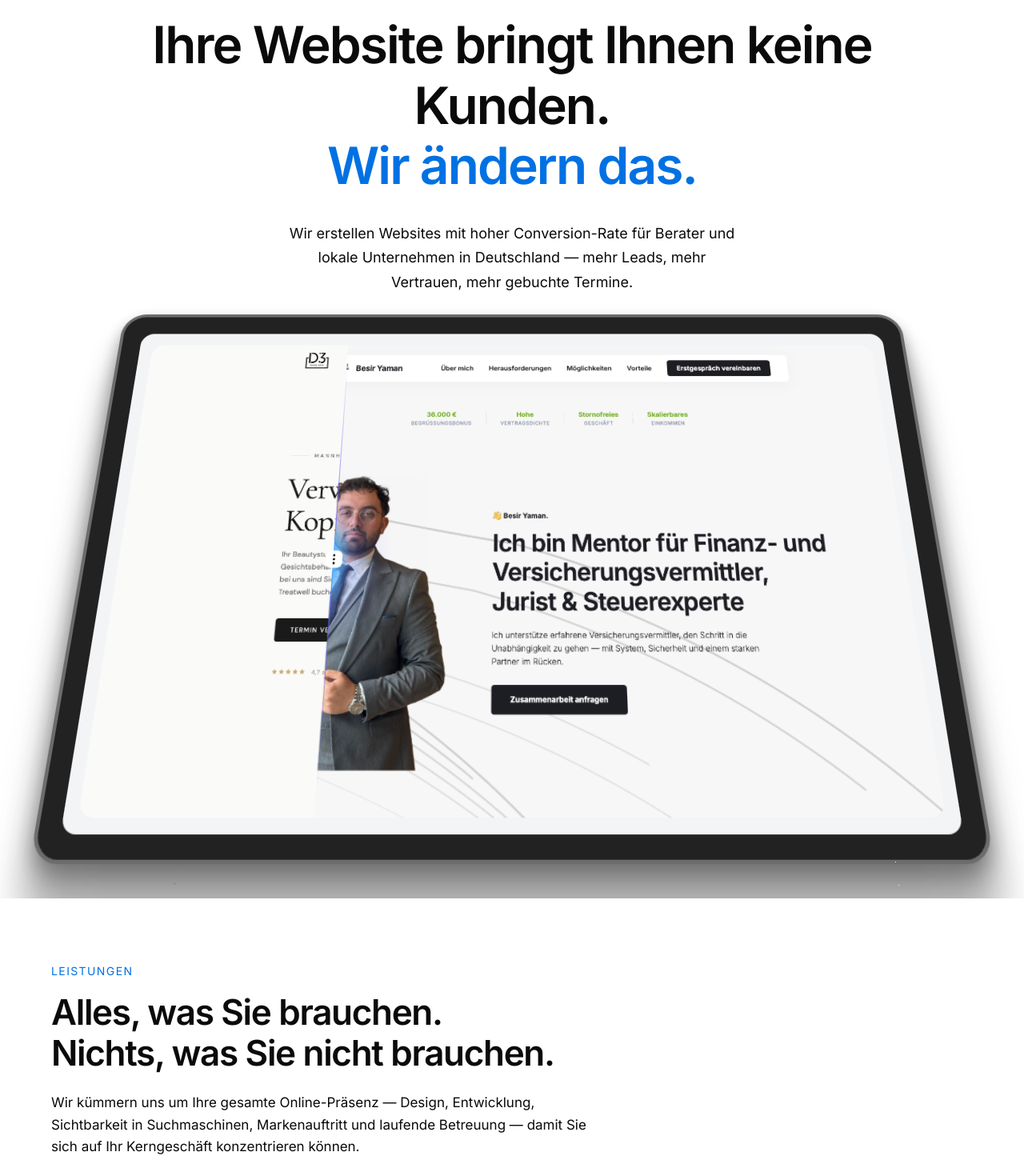
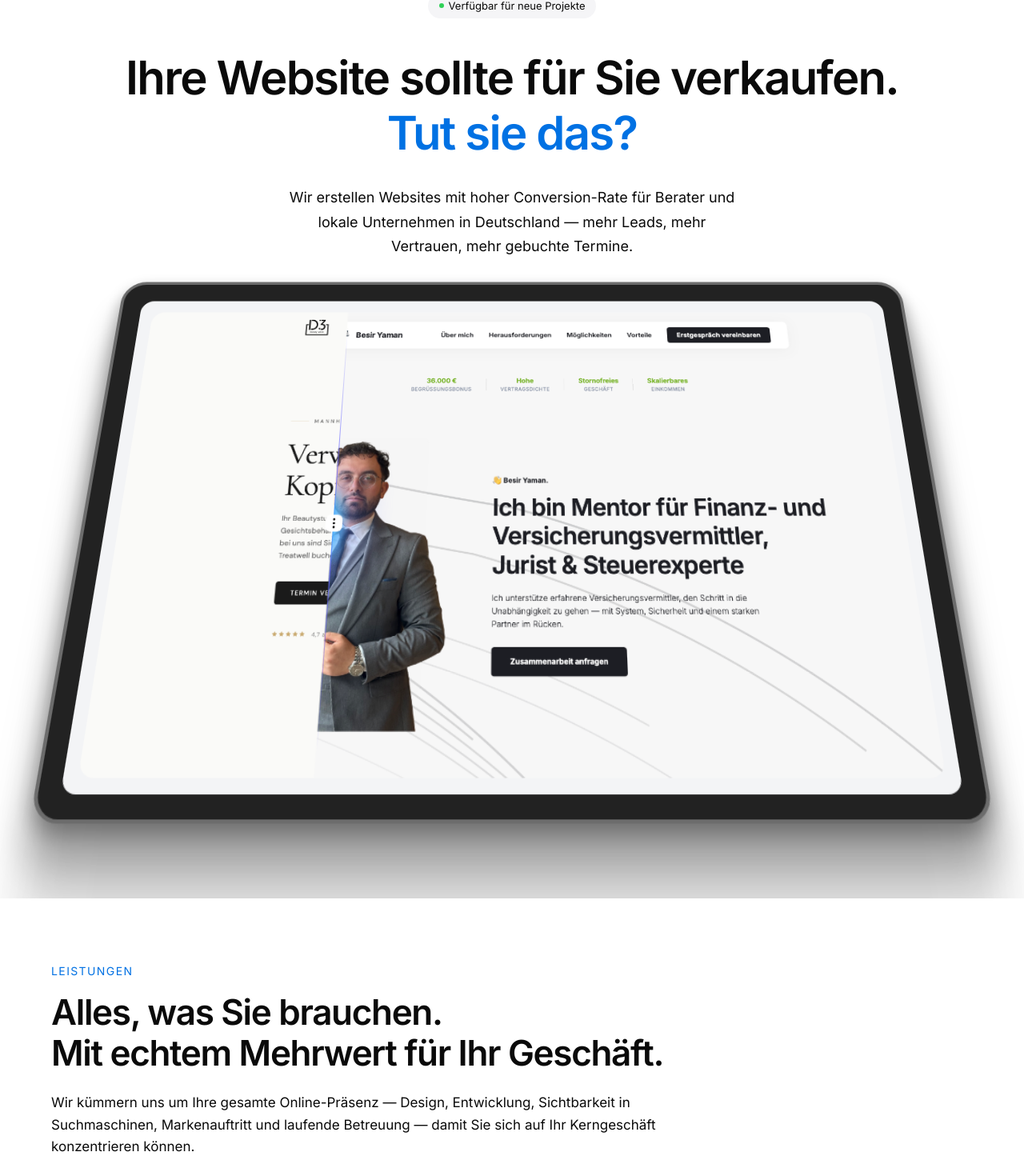
Before and after one commit to atageldiyewhalyl-web/null, a React (Vite) app: page / in a window 1280 px wide. Shown: the part 157-1627 px from the top of the page at 80% size. Built offline with nearby package versions, Linux system fonts and the light colour scheme.

Commit message:
Refine branding, translations, and contact info

```diff
--- a/src/app/components/Contact.tsx
+++ b/src/app/components/Contact.tsx
@@ -1,5 +1,5 @@
 import { useState } from "react";
-import { Send, MapPin, Loader2 } from "lucide-react";
+import { Send, MapPin, Loader2, Mail } from "lucide-react";
 import { motion } from "motion/react";
 import { projectId, publicAnonKey } from "/utils/supabase/info";
 import { useLanguage, t } from "./LanguageContext";
@@ -70,6 +70,10 @@ export function Contact() {
               <a href="https://wa.me/17736561156" target="_blank" rel="noopener noreferrer" className="flex items-center gap-3 text-[0.9375rem] text-muted-foreground hover:text-foreground transition-colors">
                 <svg viewBox="0 0 24 24" width="18" height="18" fill="currentColor"><path d="M17.472 14.382c-.297-.149-1.758-.867-2.03-.967-.273-.099-.471-.148-.67.15-.197.297-.767.966-.94 1.164-.173.199-.347.223-.644.075-.297-.15-1.255-.463-2.39-1.475-.883-.788-1.48-1.761-1.653-2.059-.173-.297-.018-.458.13-.606.134-.133.298-.347.446-.52.149-.174.198-.298.298-.497.099-.198.05-.371-.025-.52-.075-.149-.669-1.612-.916-2.207-.242-.579-.487-.5-.669-.51-.173-.008-.371-.01-.57-.01-.198 0-.52.074-.792.372-.272.297-1.04 1.016-1.04 2.479 0 1.462 1.065 2.875 1.213 3.074.149.198 2.096 3.2 5.077 4.487.709.306 1.262.489 1.694.625.712.227 1.36.195 1.871.118.571-.085 1.758-.719 2.006-1.413.248-.694.248-1.289.173-1.413-.074-.124-.272-.198-.57-.347m-5.421 7.403h-.004a9.87 9.87 0 01-5.031-1.378l-.361-.214-3.741.982.998-3.648-.235-.374a9.86 9.86 0 01-1.51-5.26c.001-5.45 4.436-9.884 9.888-9.884 2.64 0 5.122 1.03 6.988 2.898a9.825 9.825 0 012.893 6.994c-.003 5.45-4.437 9.884-9.885 9.884m8.413-18.297A11.815 11.815 0 0012.05 0C5.495 0 .16 5.335.157 11.892c0 2.096.547 4.142 1.588 5.945L.057 24l6.305-1.654a11.882 11.882 0 005.683 1.448h.005c6.554 0 11.89-5.335 11.893-11.893a11.821 11.821 0 00-3.48-8.413z"/></svg>
                 WhatsApp
+              </a>
+              <a href="mailto:Halyl@nüll.com" className="flex items-center gap-3 text-[0.9375rem] text-muted-foreground hover:text-foreground transition-colors">
+                <Mail size={18} />
+                Halyl@nüll.com
               </a>
               <div className="flex items-center gap-3 text-[0.9375rem] text-muted-foreground">
                 <MapPin size={18} />
--- a/src/app/components/ContainerScroll.tsx
+++ b/src/app/components/ContainerScroll.tsx
@@ -65,7 +65,7 @@ export const Header = ({
       style={{
         translateY: translate,
       }}
-      className="max-w-5xl mx-auto text-center relative z-0"
+      className="max-w-[1240px] mx-auto text-center relative z-0"
     >
       {titleComponent}
     </motion.div>
--- a/src/app/components/Hero.tsx
+++ b/src/app/components/Hero.tsx
@@ -31,7 +31,7 @@ export function Hero() {
             </span>
 
             <h1
-              className="text-[clamp(2.125rem,10vw,3.5rem)] md:text-[clamp(1.75rem,5.5vw,4rem)] leading-[1.2] md:leading-[1.18] tracking-[-0.02em] md:tracking-[-0.03em] mb-4 md:mb-8"
+              className="text-[clamp(2.125rem,10vw,3rem)] md:text-[clamp(1.75rem,5.5vw,3.625rem)] leading-[1.2] md:leading-[1.18] tracking-[-0.02em] md:tracking-[-0.03em] mb-4 md:mb-8"
               style={{ fontWeight: 600 }}
             >
               <span className="block md:inline">{t("hero.line1", lang)}</span>
--- a/src/app/components/LanguageContext.tsx
+++ b/src/app/components/LanguageContext.tsx
@@ -5,7 +5,7 @@ export type Language = "en" | "de" | "tr";
 const LanguageContext = createContext<{
   lang: Language;
   setLang: (lang: Language) => void;
-}>({ lang: "en", setLang: () => {} });
+}>({ lang: "en", setLang: () => { } });
 
 export function LanguageProvider({ children }: { children: ReactNode }) {
   const [lang, setLang] = useState<Language>("de");
@@ -26,12 +26,12 @@ const labels: Record<string, Record<Language, string>> = {
   "nav.pricing": { en: "Pricing", de: "Preise", tr: "Fiyatlar" },
   "nav.blog": { en: "Blog", de: "Blog", tr: "Blog" },
   "nav.contact": { en: "Contact", de: "Kontakt", tr: "İletişim" },
-  "nav.getStarted": { en: "Get Started", de: "Jetzt starten", tr: "Başlayın" },
+  "nav.getStarted": { en: "Get Started", de: "Jetzt starten", tr: "Hemen başlayın" },
 
   "hero.badge": { en: "Available for new projects", de: "Verfügbar für neue Projekte", tr: "Yeni projeler için müsait" },
-  "hero.line1": { en: "Your website isn't", de: "Ihre Website bringt", tr: "Web siteniz size" },
-  "hero.line2": { en: "bringing you clients.", de: "Ihnen keine Kunden.", tr: "müşteri kazandırmıyor." },
-  "hero.line3": { en: "We fix that.", de: "Wir ändern das.", tr: "Bunu biz çözüyoruz." },
+  "hero.line1": { en: "Your website should sell for you.", de: "Ihre Website sollte für Sie verkaufen.", tr: "Web siteniz sizin yerinize satış yapmalı." },
+  "hero.line2": { en: "", de: "", tr: "" },
+  "hero.line3": { en: "Does it?", de: "Tut sie das?", tr: "Peki gerçekten yapıyor mu?" },
   "hero.description": {
     en: "We design high-converting websites for consultants and local businesses in Germany — more leads, more trust, more booked calls.",
     de: "Wir erstellen Websites mit hoher Conversion-Rate für Berater und lokale Unternehmen in Deutschland — mehr Leads, mehr Vertrauen, mehr gebuchte Termine.",
@@ -42,7 +42,7 @@ const labels: Record<string, Record<Language, string>> = {
 
   "services.label": { en: "Services", de: "Leistungen", tr: "Hizmetler" },
   "services.title1": { en: "Everything you need.", de: "Alles, was Sie brauchen.", tr: "İhtiyacınız olan her şey." },
-  "services.title2": { en: "Nothing you don't.", de: "Nichts, was Sie nicht brauchen.", tr: "Gereksiz hiçbir şey yok." },
+  "services.title2": { en: "Designed to add real value to your business.", de: "Mit echtem Mehrwert für Ihr Geschäft.", tr: "İşinize değer katacak şekilde." },
   "services.description": {
     en: "We handle the full spectrum of web presence — design, code, search visibility, brand identity, and ongoing care — so you can focus on what you do best.",
     de: "Wir kümmern uns um Ihre gesamte Online-Präsenz — Design, Entwicklung, Sichtbarkeit in Suchmaschinen, Markenauftritt und laufende Betreuung — damit Sie sich auf Ihr Kerngeschäft konzentrieren können.",
@@ -97,8 +97,8 @@ const labels: Record<string, Record<Language, string>> = {
 
   // Pricing
   "pricing.label": { en: "Pricing", de: "Preise", tr: "Fiyatlandırma" },
-  "pricing.title1": { en: "Transparent pricing.", de: "Transparente Preise.", tr: "Şeffaf fiyatlar." },
-  "pricing.title2": { en: "No surprises.", de: "Keine Überraschungen.", tr: "Sürpriz yok." },
+  "pricing.title1": { en: "Full clarity", de: "Volle Klarheit", tr: "İlk günden itibaren" },
+  "pricing.title2": { en: "From day one.", de: "von Anfang an.", tr: "Tam netlik." },
   "pricing.billing.onetime": { en: "Website Creation", de: "Website-Pakete", tr: "Web Tasarım" },
   "pricing.billing.monthly": { en: "Monthly Maintenance Services", de: "Monatliche Betreuung", tr: "Aylık Bakım ve SEO" },
   "pricing.description": {
--- a/src/app/components/Navbar.tsx
+++ b/src/app/components/Navbar.tsx
@@ -33,7 +33,7 @@ export function Navbar() {
   return (
     <nav className="fixed top-0 left-0 right-0 z-50 bg-white/80 backdrop-blur-xl border-b border-black/5" role="navigation" aria-label="Main navigation">
       <div className="max-w-6xl mx-auto px-6 h-16 flex items-center justify-between">
-        <Link to="/" className="text-[1.25rem] tracking-[-0.03em]" style={{ fontWeight: 600 }}>
+        <Link to="/" className="text-[1.25rem] md:text-[1.35rem] tracking-[-0.03em]" style={{ fontWeight: 600 }}>
           nüll<span className="text-[#0071e3]">.</span>
         </Link>
 
--- a/src/app/components/Services.tsx
+++ b/src/app/components/Services.tsx
@@ -8,7 +8,7 @@ export function Services() {
   return (
     <section id="services" className="py-16 md:py-20 px-4 md:px-6">
       <div className="max-w-6xl mx-auto">
-        <div className="max-w-2xl mb-10 md:mb-12">
+        <div className="max-w-3xl mb-10 md:mb-12">
           <p className="text-[0.875rem] tracking-[0.1em] uppercase text-[#0071e3] mb-4">
             {t("services.label", lang)}
           </p>
```
